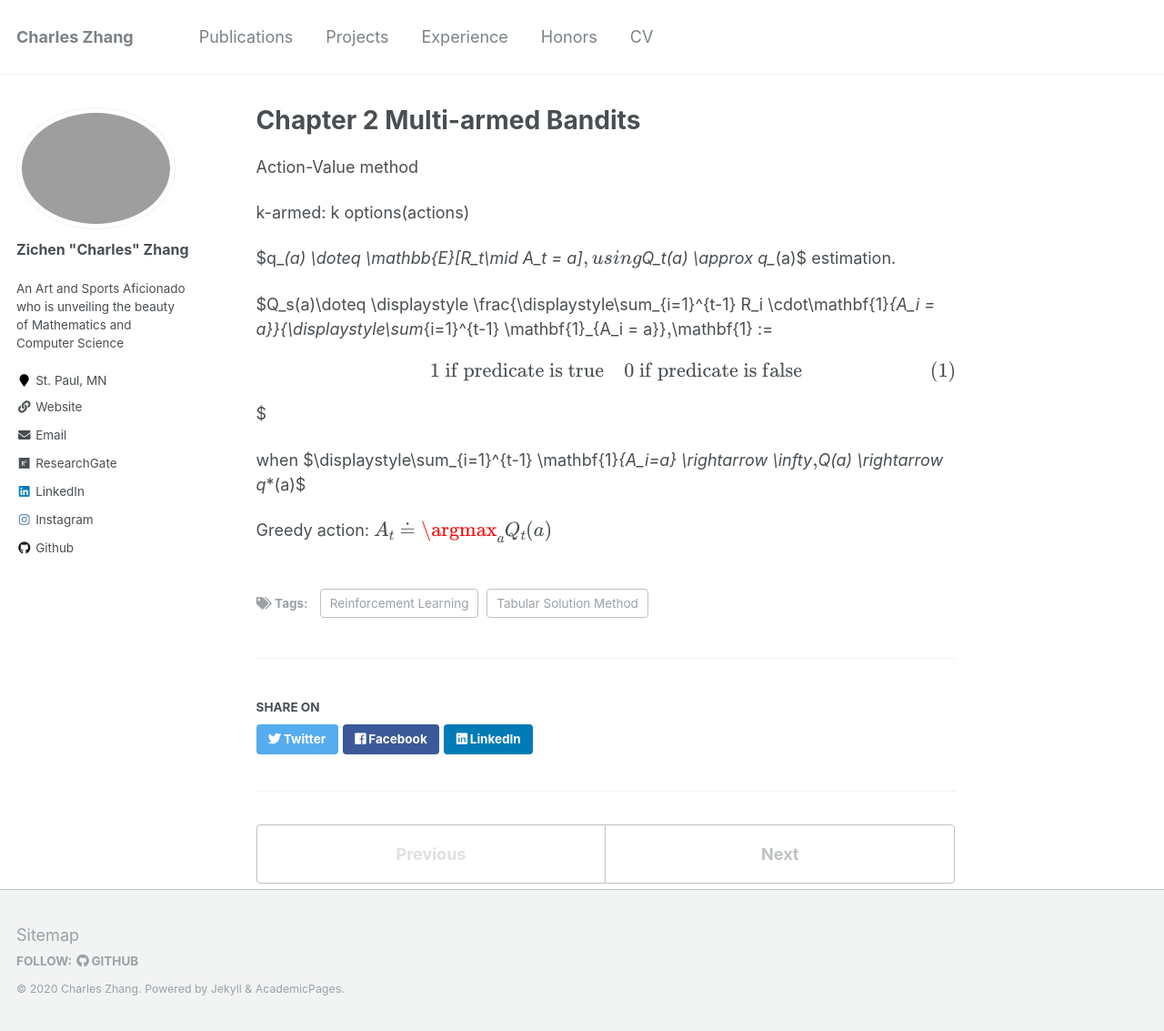
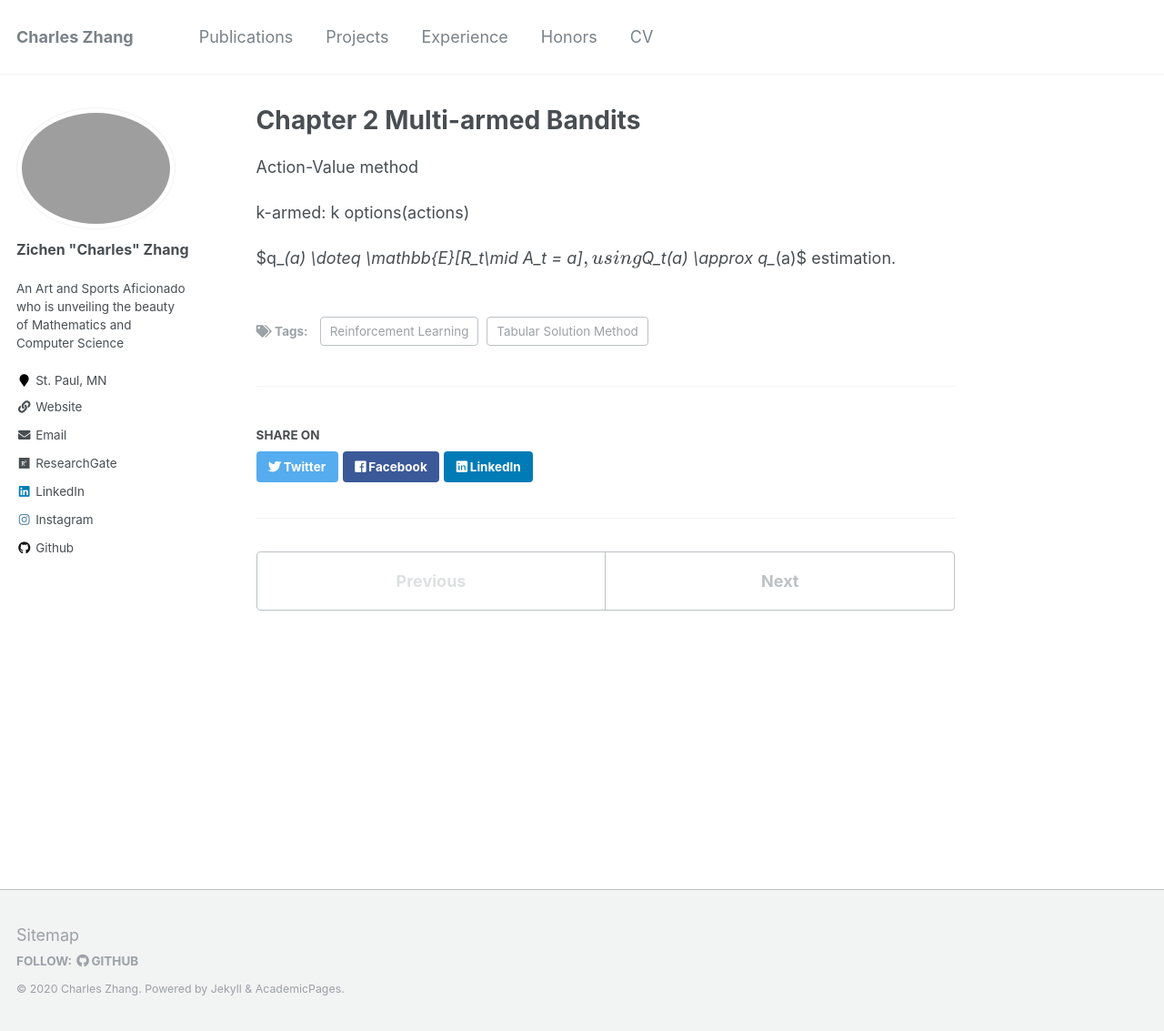
Before and after one commit to zcczhang/zcczhang.github.io, a Jekyll site: the page built from _rl/Multi-armed-Bandits.md, in a window 1280 px wide and 1133 px high. Shown: the whole window at 91% size. Built offline with Jekyll 4.4.1, drawn with Linux system fonts in a browser that asks for light colours; formulas are drawn with MathJax 3.

Commit message:
Update Multi-armed-Bandits.md

```diff
--- a/_rl/Multi-armed-Bandits.md
+++ b/_rl/Multi-armed-Bandits.md
@@ -9,15 +9,7 @@ date: "2020-12-01"
 ---
 Action-Value method
 
+
 k-armed: k options(actions)
 
 $q_*(a) \doteq \mathbb{E}[R_t\mid A_t = a]$, using $Q_t(a) \approx q_*(a)$ estimation.
-
-$Q_s(a)\doteq \displaystyle \frac{\displaystyle\sum_{i=1}^{t-1} R_i \cdot\mathbf{1}_{A_i = a}}{\displaystyle\sum_{i=1}^{t-1}  \mathbf{1}_{A_i = a}}$, $\mathbf{1} := \begin{array}{c}
-     & 1 \text{ if predicate is true} \\
-     & 0 \text{ if predicate is false}
-\end{array}$
-
-when $\displaystyle\sum_{i=1}^{t-1} \mathbf{1}_{A_i=a} \rightarrow \infty$, $Q(a) \rightarrow q_*(a)$
-
-Greedy action: $\displaystyle A_t \doteq \argmax_a Q_t(a)$
```
